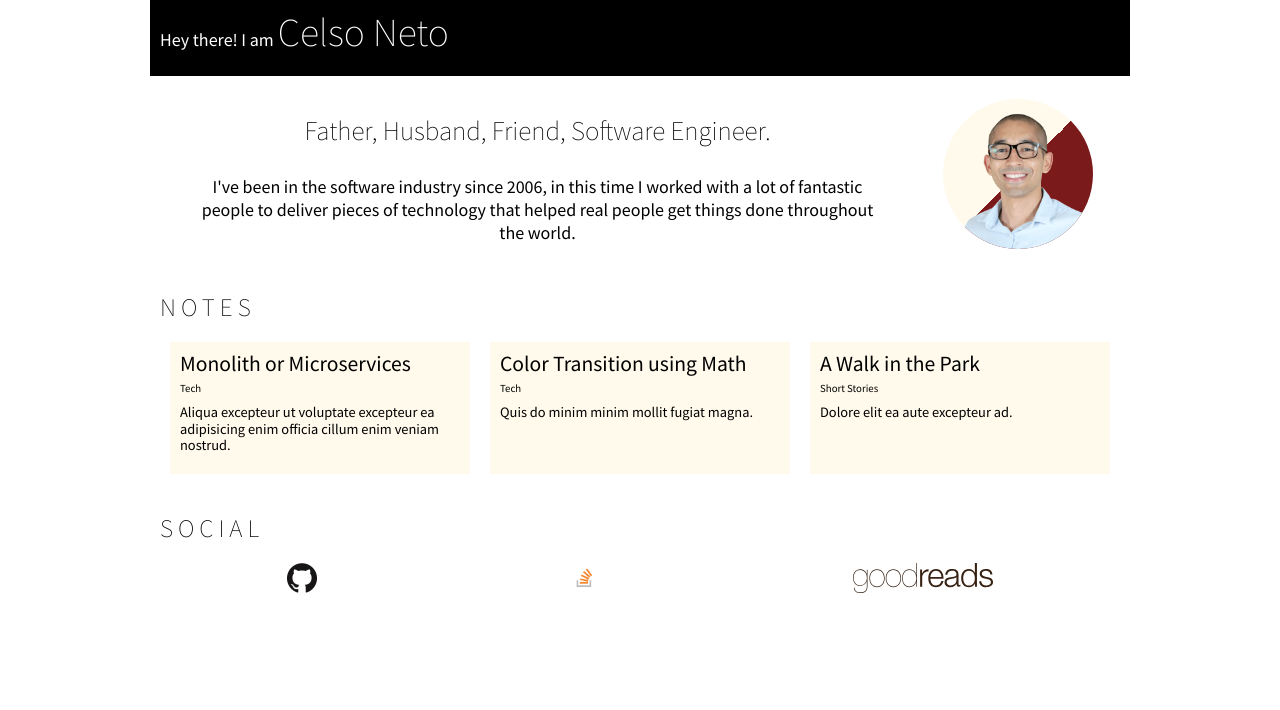
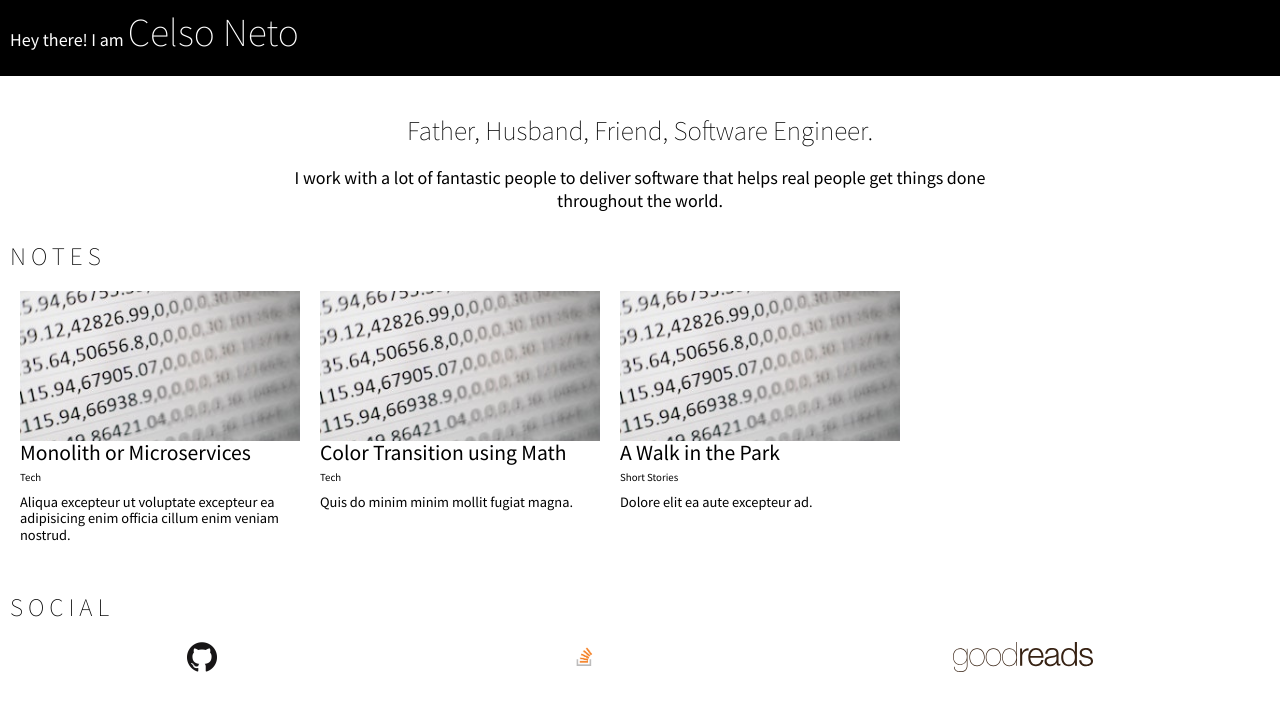
Before and after one commit to celsopalmeiraneto/personal-website, a Next.js app: page / in a window 1280 px wide. Shown: the top 710 px of the page. Built offline with nearby package versions, Linux system fonts and the light colour scheme.

Commit message:
feat: changes bio, post-it, removes my photo

```diff
--- a/src/components/post-it/index.module.scss
+++ b/src/components/post-it/index.module.scss
@@ -1,12 +1,14 @@
 .container {
-  background-color: var(--post-it-color);
   display: flex;
   flex-direction: column;
   margin: 10px 10px;
   width: 280px;
-  max-height: 230px;
-  padding: 10px;
   overflow: hidden;
+
+  img {
+    object-fit: cover;
+    height: 150px;
+  }
 
   .title {
     margin: 0 0 5px 0;
--- a/src/components/post-it/index.tsx
+++ b/src/components/post-it/index.tsx
@@ -9,6 +9,7 @@ export interface PostItProps {
 export const PostIt = ({ title, tag, text }: PostItProps) => {
   return (
     <div className={styles.container}>
+      <img src="/img/numbers.jpg" />
       <h6 className={styles.title}>{title}</h6>
       <span className={styles.tag}>{tag}</span>
       <div className={styles.text}>{text}</div>
--- a/src/pages/_app.scss
+++ b/src/pages/_app.scss
@@ -29,8 +29,6 @@ body {
   font-size: var(--default-font-size);
   font-weight: 400;
   color: var(--foreground-color);
-  display: flex;
-  justify-content: center;
 }
 
 h1,
--- a/src/pages/index.module.scss
+++ b/src/pages/index.module.scss
@@ -1,6 +1,6 @@
 .mainContainer {
   background-color: var(--background-color);
-  max-width: 1200px;
+  min-height: 100vh;
 }
 
 header#header {
@@ -21,10 +21,9 @@ header#header {
 }
 
 .bioContainer {
+  display: flex;
+  flex-direction: column;
   align-items: center;
-  display: flex;
-  flex-wrap: wrap-reverse;
-  justify-content: space-around;
 
   p:first-of-type {
     font-weight: 200;
@@ -33,23 +32,8 @@ header#header {
   p {
     line-height: 1.3em;
     max-width: 700px;
+    margin-bottom: 0;
     text-align: center;
-  }
-
-  .portrait {
-    background: linear-gradient(315deg, #7b1a1a 50%, #fffaeb 50%);
-    border-radius: 50%;
-    display: flex;
-    height: 150px;
-    overflow: hidden;
-    justify-content: end;
-    width: 150px;
-
-    img {
-      border-end-start-radius: 7%;
-      height: 200px;
-      transform: scaleX(-1) translateX(-2px) translateY(3px);
-    }
   }
 }
 
--- a/src/pages/index.tsx
+++ b/src/pages/index.tsx
@@ -10,17 +10,11 @@ const Home = () => {
         <h1>Celso Neto</h1>
       </header>
       <Section title="" className={styles.bioContainer}>
-        <div>
-          <p>Father, Husband, Friend, Software Engineer.</p>
-          <p>
-            I've been in the software industry since 2006, in this time I worked
-            with a lot of fantastic people to deliver pieces of technology that
-            helped real people get things done throughout the world.
-          </p>
-        </div>
-        <div className={styles.portrait}>
-          <img src="img/celso.png" alt="Celso Neto's Portrait" />
-        </div>
+        <p>Father, Husband, Friend, Software Engineer.</p>
+        <p>
+          I work with a lot of fantastic people to deliver software that helps
+          real people get things done throughout the world.
+        </p>
       </Section>
       <Section title="Notes" className={styles.notesContainer}>
         <PostIt
```
Also changed, not shown: public/img/celso.png (deleted), public/img/numbers.jpg (added).
